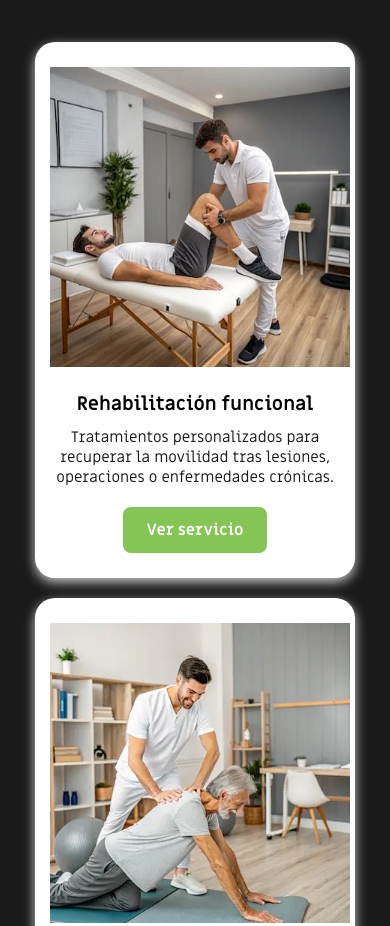
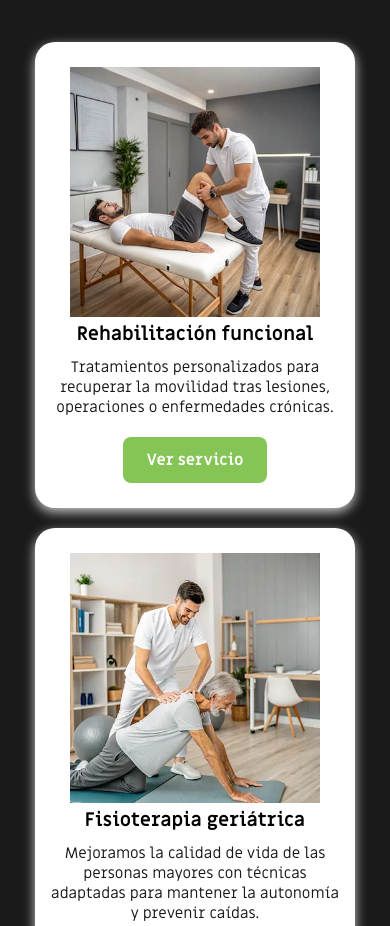
Before and after one commit to jesusmandly/Activasaludextremadura, a plain HTML site: page index.html in a window 390 px wide. Shown: the part 2056-2982 px from the top of the page. Drawn offline with Linux system fonts and the light colour scheme.

Commit message:
Update index.css

```diff
--- a/css/index.css
+++ b/css/index.css
@@ -844,6 +844,11 @@ header.scrolled {
     font-size: 0.95em;
   }
 
+.tarjetasservicios_mainpage img {
+    max-width: 250px;
+    margin: 0;
+}
+
   .textonavegacion_2 {
     font-size: 1em;
   }
```
